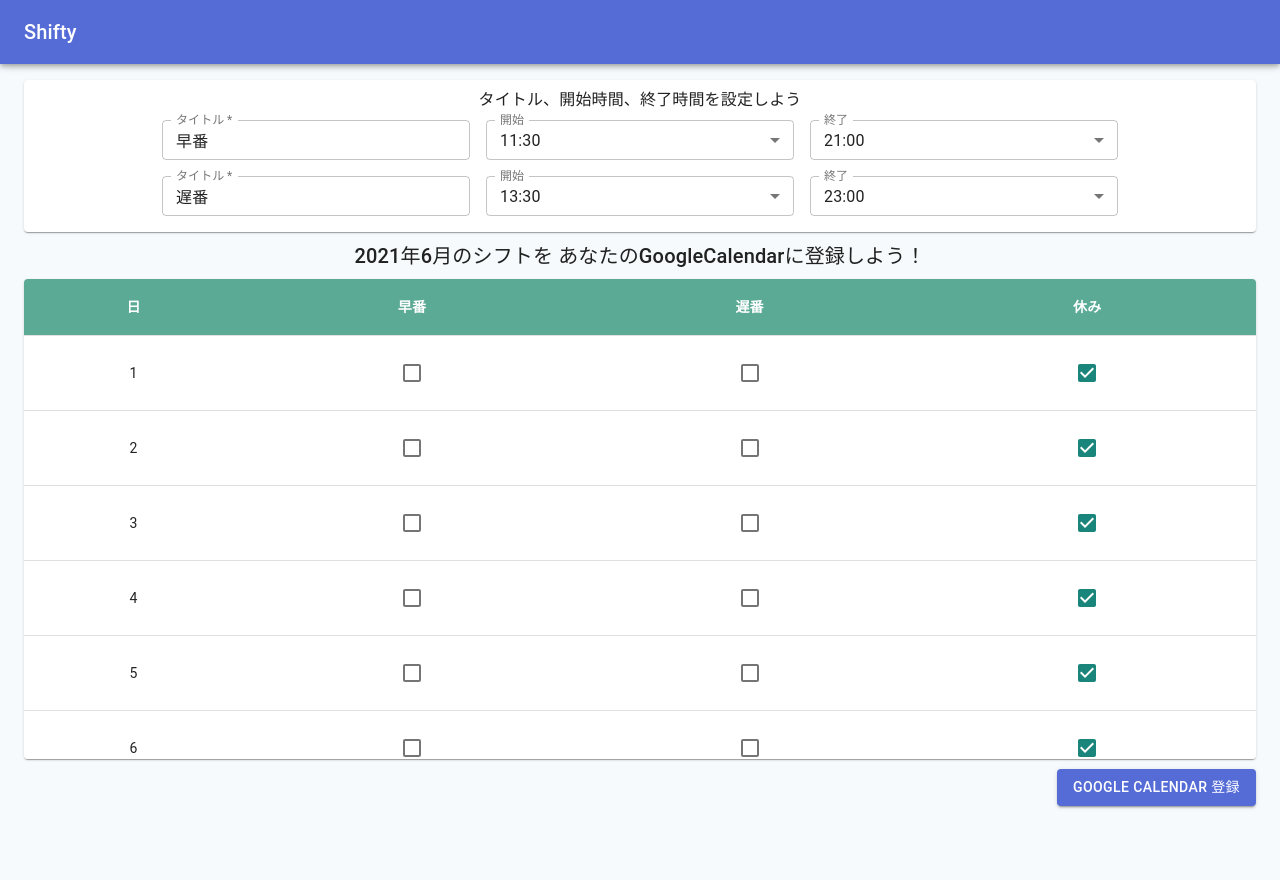
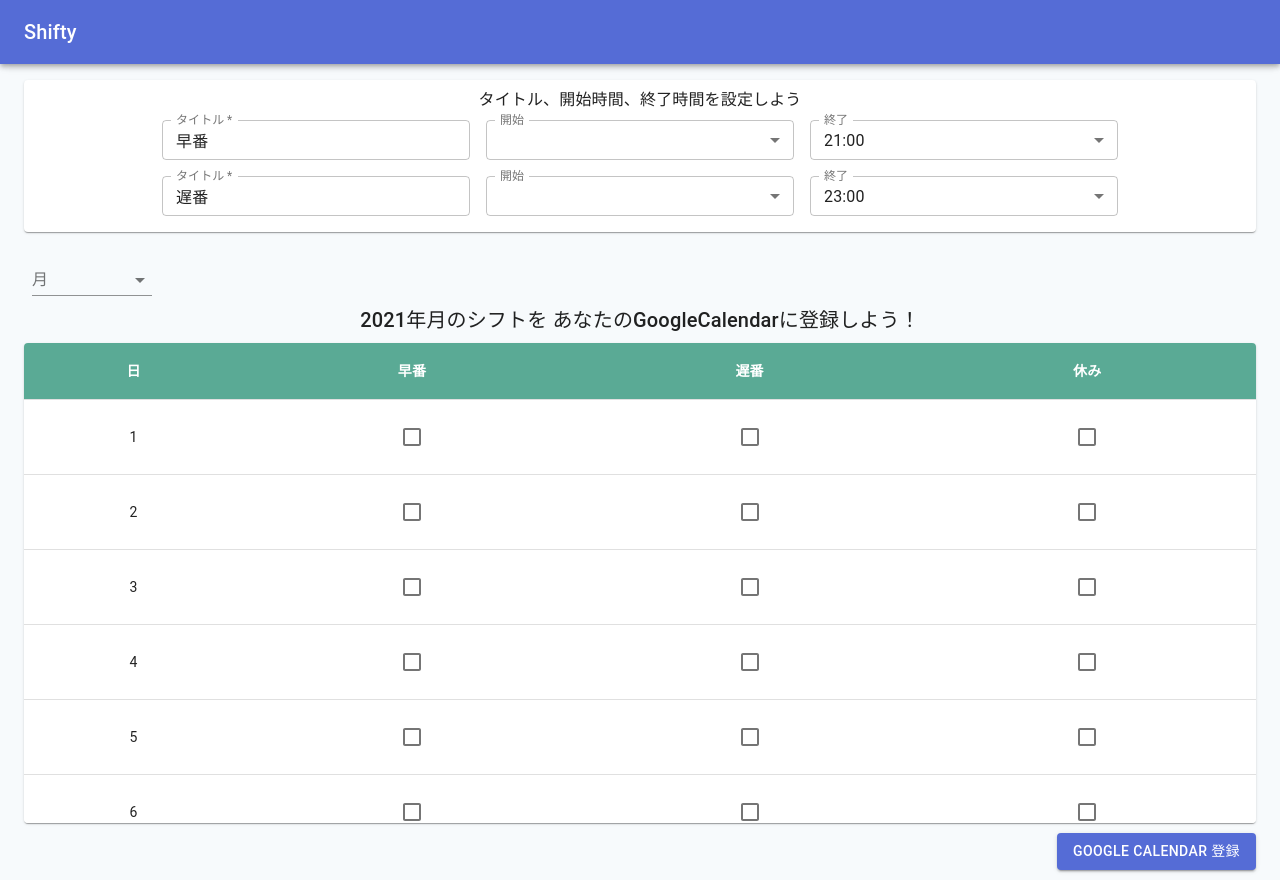
Before and after one commit to paths-are/shifty-front, a Next.js app: page / in a window 1280 px wide. Before the commit the page ends 816 px from the top, so only its background shows below. Built offline with nearby package versions, Linux system fonts and the light colour scheme.

Commit message:
ミキティが毎月自分でできるように更新

```diff
--- a/pages/index.js
+++ b/pages/index.js
@@ -5,6 +5,23 @@ import ShiftTypesForm from "../src/components/ShiftTypesForm";
 import AppHeader from "../src/components/AppHeader";
 // import Firebase from "../src/components/Firebase";
 import { isPropertyAccessChain } from "typescript";
+
+import { makeStyles } from "@material-ui/core/styles";
+import InputLabel from "@material-ui/core/InputLabel";
+import MenuItem from "@material-ui/core/MenuItem";
+import FormHelperText from "@material-ui/core/FormHelperText";
+import FormControl from "@material-ui/core/FormControl";
+import Select from "@material-ui/core/Select";
+
+const useStyles = makeStyles((theme) => ({
+  formControl: {
+    margin: theme.spacing(1),
+    minWidth: 120,
+  },
+  selectEmpty: {
+    marginTop: theme.spacing(2),
+  },
+}));
 
 export default function Home() {
   const router = useRouter();
@@ -29,8 +46,16 @@ export default function Home() {
     },
   });
   const YEAR = 2021;
-  const MONTH = 6;
+  // const MONTH = 6;
   var data = {};
+
+  const classes = useStyles();
+  const [month, setMonth] = React.useState(null);
+
+  const handleChange = (event) => {
+    localStorage.setItem("shift-month", event.target.value);
+    setMonth(event.target.value);
+  };
 
   React.useEffect(() => {
     if (OPEN_EXTERNAL_BROWSER) {
@@ -99,10 +124,10 @@ export default function Home() {
                 case "1" /* 早番の時 */:
                   data = {
                     start: {
-                      dateTime: `${YEAR}-${MONTH}-${iIndex}T${shiftTypes[1]["startTime"]}+09:00`,
+                      dateTime: `${YEAR}-${month}-${iIndex}T${shiftTypes[1]["startTime"]}+09:00`,
                     },
                     end: {
-                      dateTime: `${YEAR}-${MONTH}-${iIndex}T${shiftTypes[1]["endTime"]}+09:00`,
+                      dateTime: `${YEAR}-${month}-${iIndex}T${shiftTypes[1]["endTime"]}+09:00`,
                     },
                     summary: shiftTypes[1]["title"],
                     colorId: shiftTypes[1]["colorId"],
@@ -115,10 +140,10 @@ export default function Home() {
                 case "2" /* 遅番の時 */:
                   data = {
                     start: {
-                      dateTime: `${YEAR}-${MONTH}-${iIndex}T${shiftTypes[2]["startTime"]}+09:00`,
+                      dateTime: `${YEAR}-${month}-${iIndex}T${shiftTypes[2]["startTime"]}+09:00`,
                     },
                     end: {
-                      dateTime: `${YEAR}-${MONTH}-${iIndex}T${shiftTypes[2]["endTime"]}+09:00`,
+                      dateTime: `${YEAR}-${month}-${iIndex}T${shiftTypes[2]["endTime"]}+09:00`,
                     },
                     summary: shiftTypes[2]["title"],
                     colorId: shiftTypes[2]["colorId"],
@@ -141,9 +166,13 @@ export default function Home() {
 
   React.useEffect(() => {
     var wbsSiftTypes = localStorage.getItem("shift-types");
+    var shiftMonth = localStorage.getItem("shift-month");
     if (wbsSiftTypes) {
       wbsSiftTypes = JSON.parse(wbsSiftTypes);
       setShiftTypes(wbsSiftTypes);
+    }
+    if (shiftMonth) {
+      setMonth(shiftMonth);
     }
   }, []);
 
@@ -202,9 +231,32 @@ export default function Home() {
           shiftTypes={JSON.stringify(shiftTypes)}
           handleChange={handleChangeShiftTypes}
         />
+        <FormControl className={classes.formControl}>
+          <InputLabel id="demo-simple-select-label">月</InputLabel>
+          <Select
+            labelId="demo-simple-select-label"
+            id="demo-simple-select"
+            value={month}
+            onChange={handleChange}
+          >
+            <MenuItem value={1}>1</MenuItem>
+            <MenuItem value={2}>2</MenuItem>
+            <MenuItem value={3}>3</MenuItem>
+            <MenuItem value={4}>4</MenuItem>
+            <MenuItem value={5}>5</MenuItem>
+            <MenuItem value={6}>6</MenuItem>
+            <MenuItem value={7}>7</MenuItem>
+            <MenuItem value={8}>8</MenuItem>
+            <MenuItem value={9}>9</MenuItem>
+            <MenuItem value={10}>10</MenuItem>
+            <MenuItem value={11}>11</MenuItem>
+            <MenuItem value={12}>12</MenuItem>
+          </Select>
+        </FormControl>
+
         <BasicTable
           year={YEAR}
-          month={MONTH}
+          month={month}
           shiftTypes={JSON.stringify(shiftTypes)}
           // onClickHandler={() => {
           //   localStorage.setItem("shift-types", JSON.stringify(shiftTypes));
--- a/src/components/BasicTable.tsx
+++ b/src/components/BasicTable.tsx
@@ -30,17 +30,25 @@ const useStyles = makeStyles({
 
 export default function BasicTable(props) {
   const classes = useStyles();
-  var checkArray = {};
-  const date = 30;
-  for (var iDate = 1; iDate <= date; iDate++) {
-    checkArray[iDate] = "0";
-  }
-  var dates = [];
-  for (iDate = 1; iDate <= date; iDate++) {
-    dates.push(iDate);
-  }
+  const [checkArray, setCheckArray] = React.useState({});
+  // var checkArray = {};
+  // const date = 30;
+  // for (var iDate = 1; iDate <= date; iDate++) {
+  //   checkArray[iDate] = "0";
+  // }
+  // var dates = [];
+  // for (iDate = 1; iDate <= date; iDate++) {
+  //   dates.push(iDate);
+  // }
+  // const [dates, setDates] = React.useState([]);
+  const [dates, setDates] = React.useState([1, 2, 3]);
   const [checks, setChecks] = React.useState(checkArray);
   const shiftTypes = JSON.parse(props.shiftTypes);
+
+  const retrieveLastday = function (y, m) {
+    console.log(y, m);
+    return new Date(y, m + 1, 0).getDate();
+  };
 
   React.useEffect(() => {
     var workShifts = localStorage.getItem("work-shifts");
@@ -49,6 +57,25 @@ export default function BasicTable(props) {
       setChecks(workShifts);
     }
   }, []);
+
+  React.useEffect(() => {
+    let lastday = retrieveLastday(props.year, props.month - 1);
+
+    // const date = 30;
+    console.log(lastday);
+    const date = lastday;
+    let checkArray = {};
+    for (var iDate = 1; iDate <= date; iDate++) {
+      checkArray[iDate] = "0";
+    }
+    setCheckArray(checkArray);
+    var dates = [];
+    for (iDate = 1; iDate <= date; iDate++) {
+      dates.push(iDate);
+    }
+    setDates(dates);
+    console.log(props.month);
+  }, [props.month]);
 
   function handleChange(event: any, newValue) {
     // console.log(newValue);
--- a/src/components/ShiftTypesForm.tsx
+++ b/src/components/ShiftTypesForm.tsx
@@ -7,29 +7,77 @@ import Paper from "@material-ui/core/Paper";
 
 const workTimes = [
   {
+    value: "10:00:00",
+    label: "10:00",
+  },
+  {
     value: "11:00:00",
     label: "11:00",
   },
   {
-    value: "11:30:00",
-    label: "11:30",
+    value: "12:00:00",
+    label: "12:00",
   },
   {
     value: "13:00:00",
     label: "13:00",
   },
   {
-    value: "13:30:00",
-    label: "13:30",
+    value: "14:00:00",
+    label: "14:00",
+  },
+  {
+    value: "15:00:00",
+    label: "15:00",
+  },
+  {
+    value: "16:00:00",
+    label: "16:00",
+  },
+  {
+    value: "17:00:00",
+    label: "17:00",
+  },
+  {
+    value: "18:00:00",
+    label: "18:00",
+  },
+  {
+    value: "19:00:00",
+    label: "19:00",
+  },
+  {
+    value: "20:00:00",
+    label: "20:00",
   },
   {
     value: "21:00:00",
     label: "21:00",
   },
   {
+    value: "22:00:00",
+    label: "22:00",
+  },
+  {
     value: "23:00:00",
     label: "23:00",
   },
+  // {
+  //   value: "13:00:00",
+  //   label: "13:00",
+  // },
+  // {
+  //   value: "13:30:00",
+  //   label: "13:30",
+  // },
+  // {
+  //   value: "21:00:00",
+  //   label: "21:00",
+  // },
+  // {
+  //   value: "23:00:00",
+  //   label: "23:00",
+  // },
 ];
 
 const useStyles = makeStyles((theme: Theme) =>
```
